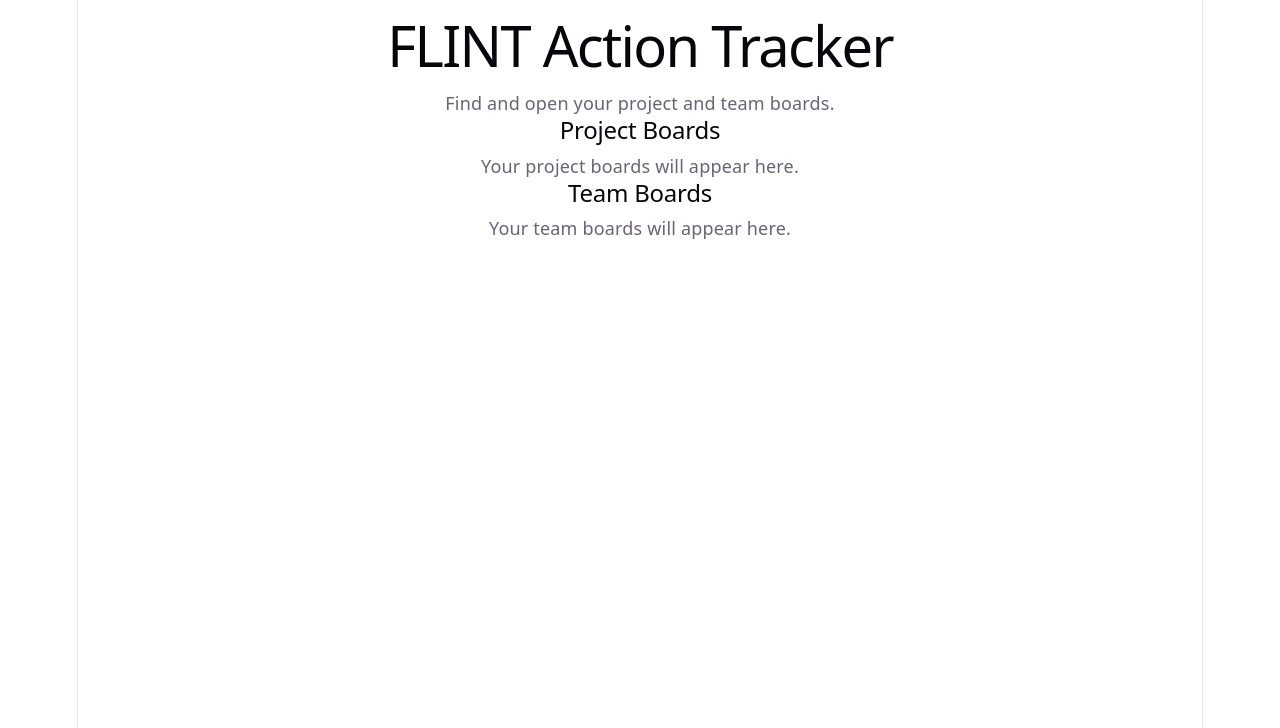
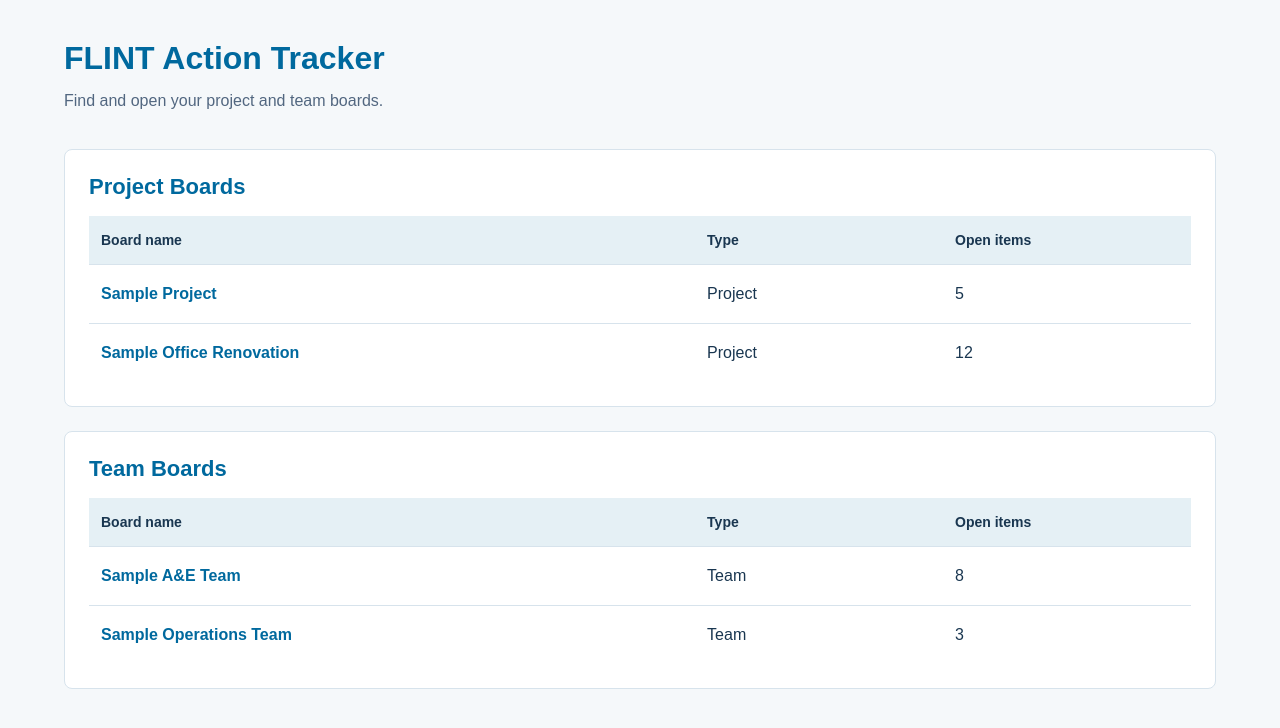
Before and after one commit to spadda01/FLINT-Action-Tracker, a React (Vite) app in the folder frontend/: page / in a window 1280 px wide. Shown: the top 728 px of the page. Built offline with nearby package versions, Linux system fonts and the light colour scheme.

Commit message:
AT-39: Add styled board lists and keyboard selection

```diff
--- a/frontend/src/App.css
+++ b/frontend/src/App.css
@@ -1,184 +1,104 @@
-.counter {
-  font-size: 16px;
-  padding: 5px 10px;
-  border-radius: 5px;
-  color: var(--accent);
-  background: var(--accent-bg);
-  border: 2px solid transparent;
-  transition: border-color 0.3s;
+#root {
+  min-height: 100vh;
+}
+
+main {
+  width: 100%;
+  max-width: 1200px;
+  margin: 0 auto;
+  padding: 40px 24px;
+}
+
+header {
+  margin-bottom: 36px;
+}
+
+h1 {
+  margin: 0 0 12px;
+  color: #00699e;
+  font-size: 32px;
+}
+
+header p {
+  margin: 0;
+  color: #526780;
+  line-height: 1.5;
+}
+
+section {
   margin-bottom: 24px;
+  padding: 24px;
+  background-color: #ffffff;
+  border: 1px solid #d7e3ec;
+  border-radius: 8px;
+}
 
-  &:hover {
-    border-color: var(--accent-border);
-  }
-  &:focus-visible {
-    outline: 2px solid var(--accent);
-    outline-offset: 2px;
+h2 {
+  margin: 0 0 16px;
+  color: #00699e;
+  font-size: 22px;
+}
+
+section p {
+  margin: 0;
+  color: #526780;
+  line-height: 1.5;
+}
+
+table {
+  width: 100%;
+  border-collapse: collapse;
+  table-layout: fixed;
+}
+
+th,td {
+  padding: 16px 12px;
+  text-align: left;
+  border-bottom: 1px solid #d7e3ec;
+  overflow-wrap: anywhere;
+}
+
+th {
+  background-color: #e5f0f5;
+  font-size: 14px;
+  font-weight: 600;
+}
+
+th:first-child {
+  width: 55%;
+}
+
+tbody tr:last-child td {
+  border-bottom: none;
+}
+
+.board-name {
+  font-weight: 600;
+}
+
+@media (max-width: 600px) {
+  th, td {
+    padding: 12px 8px;
   }
 }
 
-.hero {
-  position: relative;
-
-  .base,
-  .framework,
-  .vite {
-    inset-inline: 0;
-    margin: 0 auto;
-  }
-
-  .base {
-    width: 170px;
-    position: relative;
-    z-index: 0;
-  }
-
-  .framework,
-  .vite {
-    position: absolute;
-  }
-
-  .framework {
-    z-index: 1;
-    top: 34px;
-    height: 28px;
-    transform: perspective(2000px) rotateZ(300deg) rotateX(44deg) rotateY(39deg)
-      scale(1.4);
-  }
-
-  .vite {
-    z-index: 0;
-    top: 107px;
-    height: 26px;
-    width: auto;
-    transform: perspective(2000px) rotateZ(300deg) rotateX(40deg) rotateY(39deg)
-      scale(0.8);
-  }
+.board-link {
+  padding: 4px 0;
+  border: none;
+  background: transparent;
+  color: #00699e;
+  font-weight: 600;
+  text-align: left;
+  overflow-wrap: anywhere;
+  cursor: pointer;
 }
 
-#center {
-  display: flex;
-  flex-direction: column;
-  gap: 25px;
-  place-content: center;
-  place-items: center;
-  flex-grow: 1;
-
-  @media (max-width: 1024px) {
-    padding: 32px 20px 24px;
-    gap: 18px;
-  }
+.board-link:hover {
+  text-decoration: underline;
 }
 
-#next-steps {
-  display: flex;
-  border-top: 1px solid var(--border);
-  text-align: left;
-
-  & > div {
-    flex: 1 1 0;
-    padding: 32px;
-    @media (max-width: 1024px) {
-      padding: 24px 20px;
-    }
-  }
-
-  .icon {
-    margin-bottom: 16px;
-    width: 22px;
-    height: 22px;
-  }
-
-  @media (max-width: 1024px) {
-    flex-direction: column;
-    text-align: center;
-  }
+.board-link:focus-visible {
+  outline: 3px solid #00699e;
+  outline-offset: 4px;
+  border-radius: 2px;
 }
-
-#docs {
-  border-right: 1px solid var(--border);
-
-  @media (max-width: 1024px) {
-    border-right: none;
-    border-bottom: 1px solid var(--border);
-  }
-}
-
-#next-steps ul {
-  list-style: none;
-  padding: 0;
-  display: flex;
-  gap: 8px;
-  margin: 32px 0 0;
-
-  .logo {
-    height: 18px;
-  }
-
-  a {
-    color: var(--text-h);
-    font-size: 16px;
-    border-radius: 6px;
-    background: var(--social-bg);
-    display: flex;
-    padding: 6px 12px;
-    align-items: center;
-    gap: 8px;
-    text-decoration: none;
-    transition: box-shadow 0.3s;
-
-    &:hover {
-      box-shadow: var(--shadow);
-    }
-    .button-icon {
-      height: 18px;
-      width: 18px;
-    }
-  }
-
-  @media (max-width: 1024px) {
-    margin-top: 20px;
-    flex-wrap: wrap;
-    justify-content: center;
-
-    li {
-      flex: 1 1 calc(50% - 8px);
-    }
-
-    a {
-      width: 100%;
-      justify-content: center;
-      box-sizing: border-box;
-    }
-  }
-}
-
-#spacer {
-  height: 88px;
-  border-top: 1px solid var(--border);
-  @media (max-width: 1024px) {
-    height: 48px;
-  }
-}
-
-.ticks {
-  position: relative;
-  width: 100%;
-
-  &::before,
-  &::after {
-    content: '';
-    position: absolute;
-    top: -4.5px;
-    border: 5px solid transparent;
-  }
-
-  &::before {
-    left: 0;
-    border-left-color: var(--border);
-  }
-  &::after {
-    right: 0;
-    border-right-color: var(--border);
-  }
-}
--- a/frontend/src/App.tsx
+++ b/frontend/src/App.tsx
@@ -1,6 +1,61 @@
+import { useState } from 'react'
 import './App.css'
+import { sampleBoards } from './boards'
+import type { Board } from './boards'
+
+type BoardListProps = {
+  title: string
+  headingId: string
+  boards: Board[]
+  onSelectBoard: (board: Board) => void
+}
+
+function BoardList({title,headingId,boards,onSelectBoard,}: BoardListProps) {
+  return (
+    <section aria-labelledby={headingId}>
+      <h2 id={headingId}>{title}</h2>
+
+      {boards.length === 0 ? (
+        <p>No boards available.</p>
+      ) : (
+        <table>
+          <thead>
+            <tr>
+              <th scope="col">Board name</th>
+              <th scope="col">Type</th>
+              <th scope="col">Open items</th>
+            </tr>
+          </thead>
+
+          <tbody>
+            {boards.map((board) => (
+              <tr key={board.id}>
+                <td className="board-name">
+                  <button type="button" className="board-link" onClick={() => onSelectBoard(board)}>
+                    {board.name}
+                  </button>
+                </td>
+                <td>{board.type}</td>
+                <td>{board.openItemCount}</td>
+              </tr>
+            ))}
+          </tbody>
+        </table>
+      )}
+    </section>
+  )
+}
 
 function App() {
+  const [selectedBoard, setSelectedBoard] = useState<Board | null>(null)
+  const projectBoards = sampleBoards.filter(
+    (board) => board.type === 'Project',
+  )
+
+  const teamBoards = sampleBoards.filter(
+    (board) => board.type === 'Team',
+  )
+
   return (
     <main>
       <header>
@@ -8,15 +63,25 @@ function App() {
         <p>Find and open your project and team boards.</p>
       </header>
 
-      <section aria-labelledby="project-heading">
-        <h2 id="project-heading">Project Boards</h2>
-        <p>Your project boards will appear here.</p>
-      </section>
+      <BoardList
+        title="Project Boards"
+        headingId="project-heading"
+        boards={projectBoards}
+        onSelectBoard={setSelectedBoard}
+      />
 
-      <section aria-labelledby="team-heading">
-        <h2 id="team-heading">Team Boards</h2>
-        <p>Your team boards will appear here.</p>
-      </section>
+      <BoardList
+        title="Team Boards"
+        headingId="team-heading"
+        boards={teamBoards}
+        onSelectBoard={setSelectedBoard}
+      />
+
+      <p role="status">
+        {selectedBoard
+        ? `Selected: ${selectedBoard.name}. Board navigation is coming next.`
+        : ''}
+      </p>
     </main>
   )
 }
--- /dev/null
+++ b/frontend/src/boards.ts
@@ -0,0 +1,33 @@
+export type Board = {
+  id: string
+  name: string
+  type: 'Project' | 'Team'
+  openItemCount: number
+}
+
+export const sampleBoards: Board[] = [
+  {
+    id: 'project-1',
+    name: 'Sample Project',
+    type: 'Project',
+    openItemCount: 5,
+  },
+  {
+    id: 'project-2',
+    name: 'Sample Office Renovation',
+    type: 'Project',
+    openItemCount: 12,
+  },
+  {
+    id: 'team-1',
+    name: 'Sample A&E Team',
+    type: 'Team',
+    openItemCount: 8,
+  },
+  {
+    id: 'team-2',
+    name: 'Sample Operations Team',
+    type: 'Team',
+    openItemCount: 3,
+  },
+]
--- a/frontend/src/index.css
+++ b/frontend/src/index.css
@@ -1,111 +1,21 @@
 :root {
-  --text: #6b6375;
-  --text-h: #08060d;
-  --bg: #fff;
-  --border: #e5e4e7;
-  --code-bg: #f4f3ec;
-  --accent: #aa3bff;
-  --accent-bg: rgba(170, 59, 255, 0.1);
-  --accent-border: rgba(170, 59, 255, 0.5);
-  --social-bg: rgba(244, 243, 236, 0.5);
-  --shadow:
-    rgba(0, 0, 0, 0.1) 0 10px 15px -3px, rgba(0, 0, 0, 0.05) 0 4px 6px -2px;
-
-  --sans: system-ui, 'Segoe UI', Roboto, sans-serif;
-  --heading: system-ui, 'Segoe UI', Roboto, sans-serif;
-  --mono: ui-monospace, Consolas, monospace;
-
-  font: 18px/145% var(--sans);
-  letter-spacing: 0.18px;
-  color-scheme: light dark;
-  color: var(--text);
-  background: var(--bg);
+  font-family: Arial, Helvetica, sans-serif;
+  color: #193650;
+  background-color: #f5f8fa;
   font-synthesis: none;
   text-rendering: optimizeLegibility;
-  -webkit-font-smoothing: antialiased;
-  -moz-osx-font-smoothing: grayscale;
-
-  @media (max-width: 1024px) {
-    font-size: 16px;
-  }
 }
 
-@media (prefers-color-scheme: dark) {
-  :root {
-    --text: #9ca3af;
-    --text-h: #f3f4f6;
-    --bg: #16171d;
-    --border: #2e303a;
-    --code-bg: #1f2028;
-    --accent: #c084fc;
-    --accent-bg: rgba(192, 132, 252, 0.15);
-    --accent-border: rgba(192, 132, 252, 0.5);
-    --social-bg: rgba(47, 48, 58, 0.5);
-    --shadow:
-      rgba(0, 0, 0, 0.4) 0 10px 15px -3px, rgba(0, 0, 0, 0.25) 0 4px 6px -2px;
-  }
-
-  #social .button-icon {
-    filter: invert(1) brightness(2);
-  }
-}
-
-#root {
-  width: 1126px;
-  max-width: 100%;
-  margin: 0 auto;
-  text-align: center;
-  border-inline: 1px solid var(--border);
-  min-height: 100svh;
-  display: flex;
-  flex-direction: column;
+* {
   box-sizing: border-box;
 }
 
 body {
   margin: 0;
+  min-width: 320px;
 }
 
-h1,
-h2 {
-  font-family: var(--heading);
-  font-weight: 500;
-  color: var(--text-h);
+button,
+input {
+  font: inherit;
 }
-
-h1 {
-  font-size: 56px;
-  letter-spacing: -1.68px;
-  margin: 32px 0;
-  @media (max-width: 1024px) {
-    font-size: 36px;
-    margin: 20px 0;
-  }
-}
-h2 {
-  font-size: 24px;
-  line-height: 118%;
-  letter-spacing: -0.24px;
-  margin: 0 0 8px;
-  @media (max-width: 1024px) {
-    font-size: 20px;
-  }
-}
-p {
-  margin: 0;
-}
-
-code,
-.counter {
-  font-family: var(--mono);
-  display: inline-flex;
-  border-radius: 4px;
-  color: var(--text-h);
-}
-
-code {
-  font-size: 15px;
-  line-height: 135%;
-  padding: 4px 8px;
-  background: var(--code-bg);
-}
```
